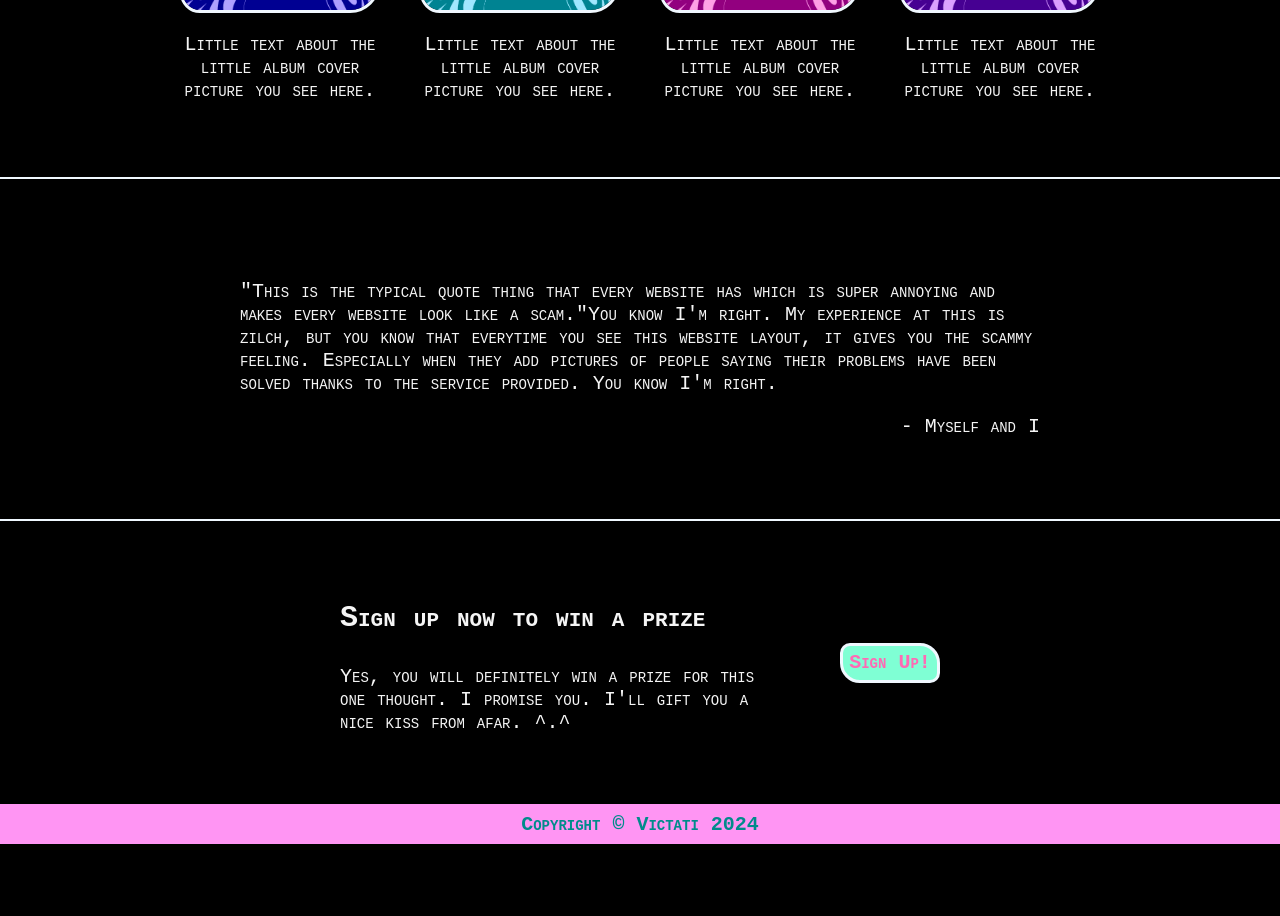
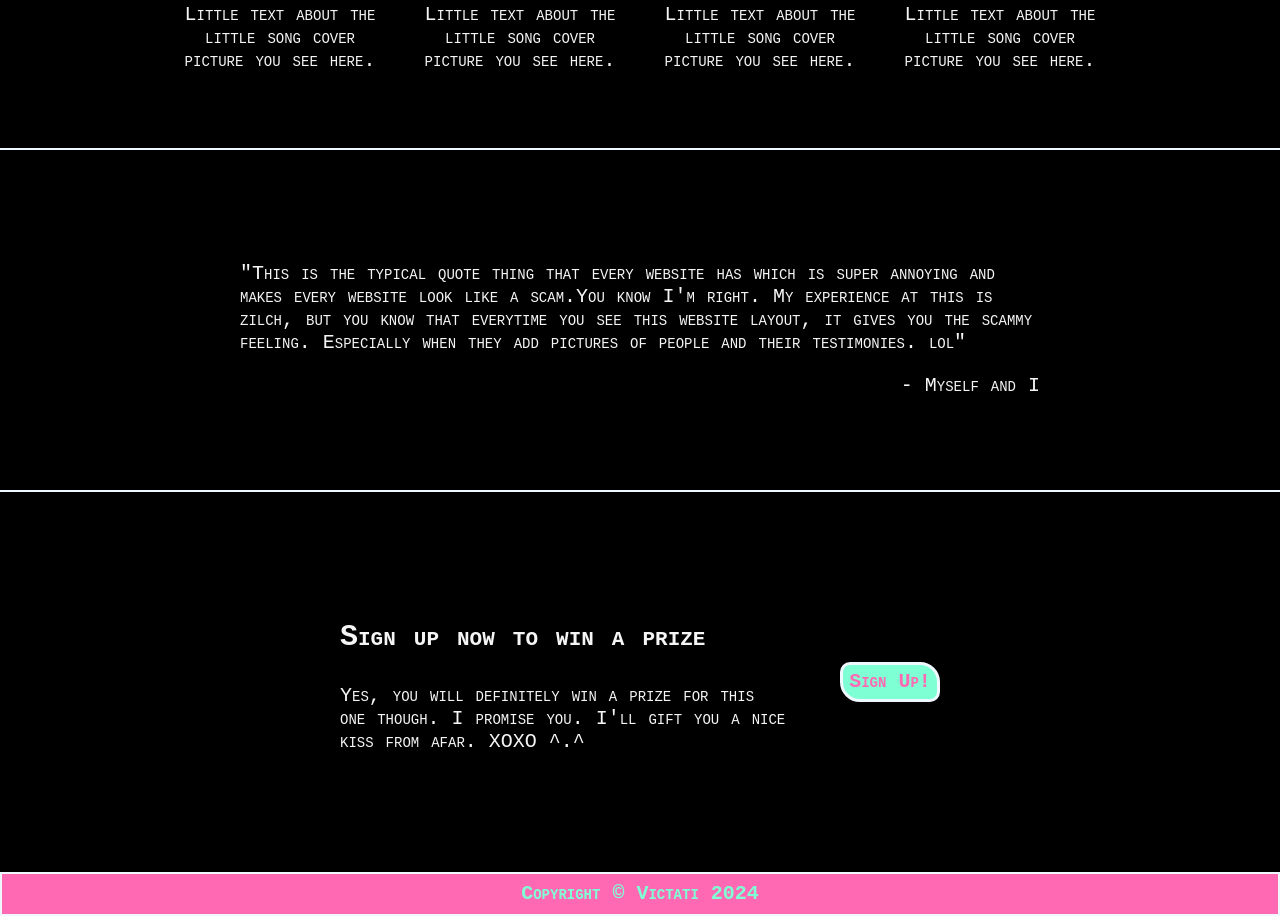
Before and after one commit to iamvictati/Odin_Landing_Page, a plain HTML site: page index.html in a window 1280 px wide. Shown: the part 891-1807 px from the top of the page. Before the commit the page ends 1735 px from the top, so only its background shows below. Drawn offline with Linux system fonts and the light colour scheme.

Commit message:
Fixed typos and modif footer

```diff
--- a/index.html
+++ b/index.html
@@ -20,37 +20,37 @@
         <div class="main container1">
             <div class="welcome">
                 <h2>Welcome to my Cute Badass Website</h2>
-                <p>I don't know what I'm going to put here yet so please bear with me</p>
+                <p>I don't know what I'm going to put here yet so please bear with me.</p>
                 <button>Sign Up!</button>
             </div>
             <img class="welcomeimg" src="./images/Wolfy-me.jpeg" alt="Cyberpunk Futuristic VR Avatar of Me with a Wolf Suit">
         </div>
         <hr>
         <div class="main container2">
-            <h3>MY ALBUM SONG COVERS:)</h3>
+            <h3>SONG COVERS FOR ELEMENTAL</h3>
             <div class="infoimgs">
                 <div class="item">
                     <img src="./images/Elemental Cover 1.png"/>
-                    <p>Little text about the little album cover picture you see here. </p>
+                    <p>Little text about the little song cover picture you see here. </p>
                 </div>
                 <div class="item">
                     <img src="./images/Elemental Cover 2.png"/>
-                    <p>Little text about the little album cover picture you see here.</p>
+                    <p>Little text about the little song cover picture you see here.</p>
                 </div>
                 <div class="item">
                     <img src="./images/Elemental Cover 4.png"/>
-                    <p>Little text about the little album cover picture you see here.</p>
+                    <p>Little text about the little song cover picture you see here.</p>
                 </div>
                 <div class="item">
                     <img src="./images/Elemental Cover 5.png"/>
-                    <p>Little text about the little album cover picture you see here.</p>
+                    <p>Little text about the little song cover picture you see here.</p>
                 </div>
             </div>
         </div>
         <hr>
         <div class="main container3">
             <blockquote>
-                <p>"This is the typical quote thing that every website has which is super annoying and makes every website look like a scam."You know I'm right. My experience at this is zilch, but you know that everytime you see this website layout, it gives you the scammy feeling. Especially when they add pictures of people saying their problems have been solved thanks to the service provided. You know I'm right. </p>
+                <p>"This is the typical quote thing that every website has which is super annoying and makes every website look like a scam.You know I'm right. My experience at this is zilch, but you know that everytime you see this website layout, it gives you the scammy feeling. Especially when they add pictures of people and their testimonies. lol" </p>
                 <footer class="quotefooter">- Myself and I</footer>
             </blockquote>
         </div>
@@ -59,7 +59,7 @@
             <div class="signup">
                 <div>
                     <h3>Sign up now to win a prize</h3>
-                    <p>Yes, you will definitely win a prize for this one thought. I promise you. I'll gift you a nice kiss from afar. ^.^</p>
+                    <p>Yes, you will definitely win a prize for this one though. I promise you. I'll gift you a nice kiss from afar. XOXO ^.^</p>
                 </div>
                 <button>Sign Up!</button>
             </div>
--- a/style.css
+++ b/style.css
@@ -36,13 +36,13 @@ html, body {
     gap: 40px;
     padding: 80px 150px;
     min-height: 100px;
-    flex: 1 1 300px;
+
 }
 
 .welcome {
     border-radius: 20px 40px;
     padding: 5px 20px;
-    min-width: 200px;
+    min-width: 300px;
     flex: 2 1 300px;
 }
 
@@ -61,6 +61,7 @@ html, body {
     align-items: center;
     padding: 20px 100px;
     gap: 20px;
+    flex: 1 1 300px;
 }
 
 .infoimgs {
@@ -94,6 +95,7 @@ html, body {
     justify-content: space-around;
     height: 300px;
     padding: 20px 40px;
+    flex: 1 1 300px;
 }
 
 .quotefooter {
@@ -106,6 +108,7 @@ html, body {
     align-items: center;
     padding: 40px 40px;
     flex-basis: 200px;
+    flex: 1 1 300px;
 
 }
 
@@ -123,9 +126,11 @@ html, body {
     align-items: center;
     justify-content: center;
     height: 40px;
-    background-color: rgb(255, 149, 243);
-    color: darkcyan;
+    background-color: hotpink;
+    color: aquamarine;
+    border: 2px solid aliceblue;
     font-weight: bold;
+    font-size: 20px;
 }
 
 h1{
```
